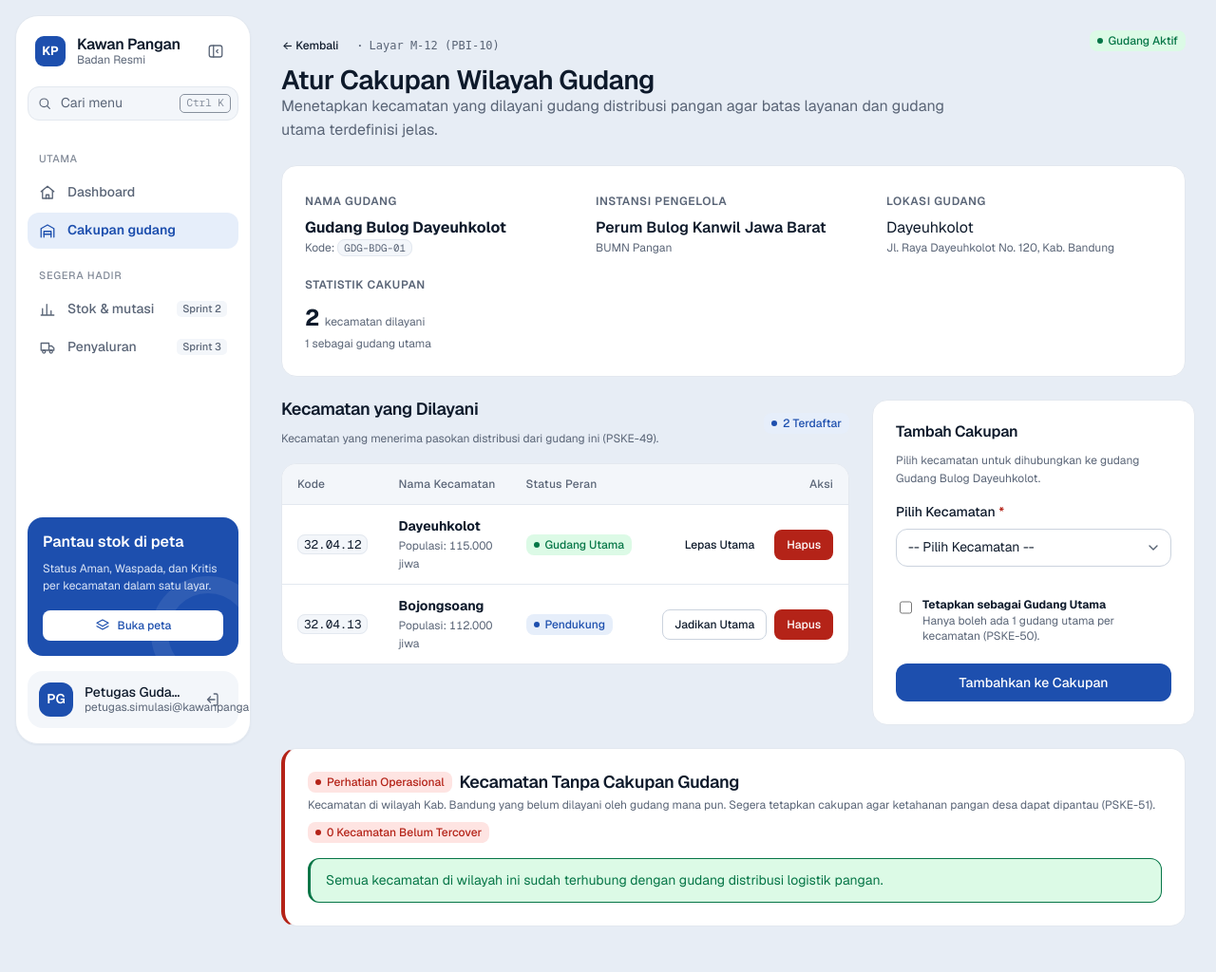
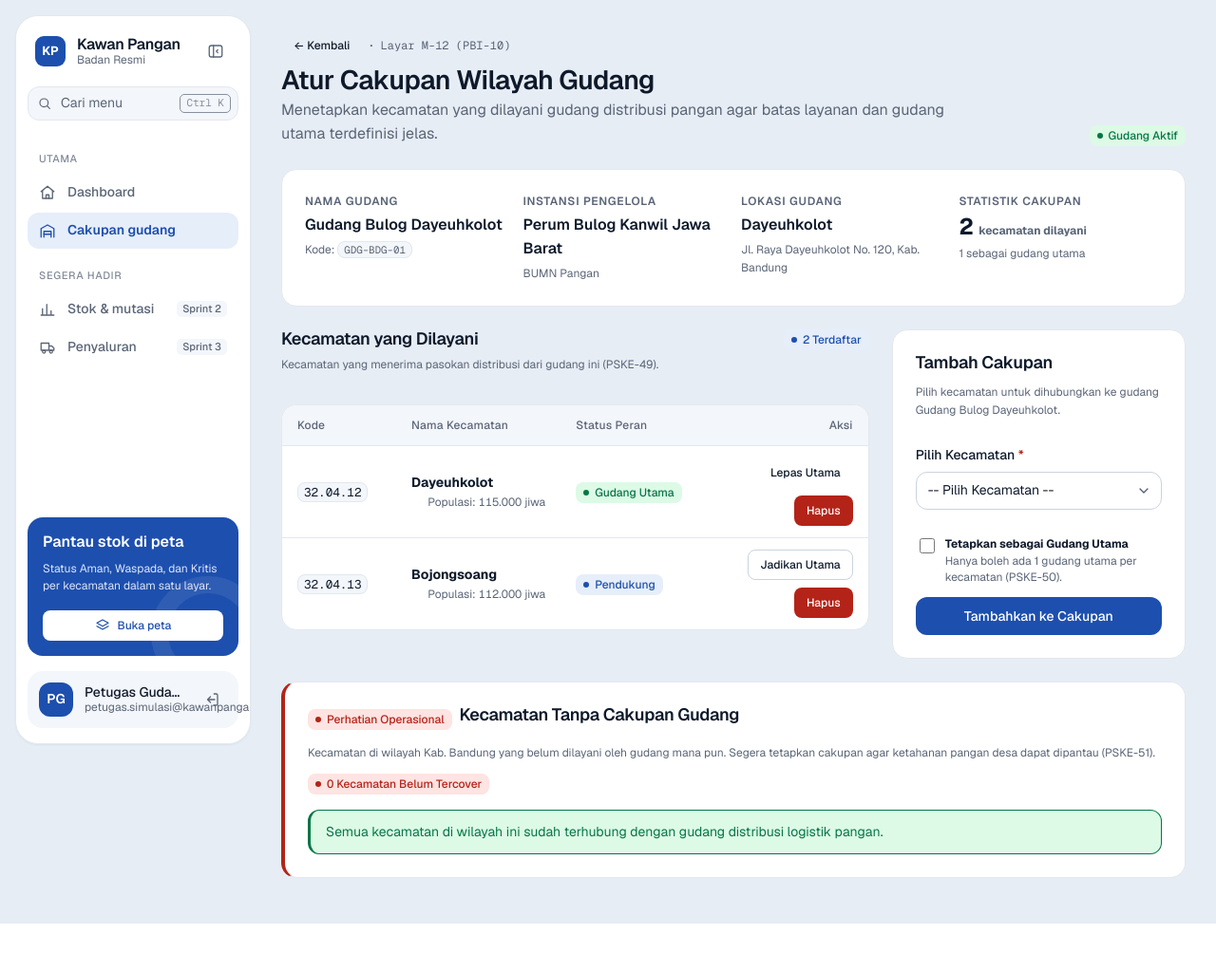
Before and after one commit to PPL-SI4809-KEL-E/kawan-pangan, a Laravel app: page /panel/instansi/gudang/1/cakupan in a window 1280 px wide. Shown: the whole page at 95% size. After the commit the page ends 973 px from the top, so only its background shows below. Run offline with Laravel 12, Linux system fonts and the light colour scheme; a user stored in the database is signed in; data comes from the database, SQL or seed files in the repository; style sheets or scripts are compiled from the project's sources.

Commit message:
PSKE-92 pindahkan inline style cakupan gudang dan manajemen akun ke class design system

```diff
--- a/design-system/components.css
+++ b/design-system/components.css
@@ -33,6 +33,10 @@ code { padding: 1px 6px; border-radius: var(--radius-sm); background: var(--colo
 
 .text-muted { color: var(--color-text-muted); }
 .text-subtle { color: var(--color-text-subtle); }
+.text-kritis { color: var(--color-kritis); }
+.text-sm { font-size: var(--font-size-sm); }
+.text-xs { font-size: var(--font-size-xs); }
+.text-italic { font-style: italic; }
 .num, .tabular { font-variant-numeric: tabular-nums; }
 .eyebrow { margin: 0 0 var(--space-2); font-size: var(--font-size-xs); font-weight: var(--font-weight-medium); letter-spacing: var(--tracking-wide); text-transform: uppercase; color: var(--color-text-subtle); }
 .sr-only { position: absolute; width: 1px; height: 1px; padding: 0; margin: -1px; overflow: hidden; clip: rect(0 0 0 0); white-space: nowrap; border: 0; }
@@ -72,6 +76,7 @@ code { padding: 1px 6px; border-radius: var(--radius-sm); background: var(--colo
 .btn-danger:hover { background: #8F1C13; }
 .btn-ghost { background: transparent; color: var(--color-text); }
 .btn-ghost:hover { background: var(--color-bg); }
+.btn-back { padding-left: 0; }
 .btn-sm { min-height: 32px; padding: var(--space-1) var(--space-3); font-size: var(--font-size-xs); border-radius: var(--radius-sm); }
 .btn-block { width: 100%; }
 .btn-icon { width: 40px; padding: 0; }
@@ -126,6 +131,14 @@ input[type="file"]::file-selector-button {
 .field.has-error .input, .field.has-error .select, .field.has-error .textarea { border-color: var(--color-kritis); }
 .field.has-error .input:focus, .field.has-error .select:focus, .field.has-error .textarea:focus { box-shadow: 0 0 0 3px var(--color-kritis-bg); }
 .check { display: inline-flex; align-items: center; gap: var(--space-2); font-size: var(--font-size-sm); cursor: pointer; }
+.check-stack { display: flex; align-items: flex-start; gap: var(--space-2); font-size: var(--font-size-xs); line-height: 1.45; cursor: pointer; }
+.check-stack input { margin-top: 2px; flex: none; cursor: pointer; }
+.radio-group { display: flex; flex-wrap: wrap; gap: var(--space-4); margin-top: var(--space-1); }
+.field-search { margin-bottom: var(--space-2); }
+.form-actions { margin-top: var(--space-4); }
+.tab-bar { display: flex; gap: var(--space-2); padding-bottom: var(--space-2); border-bottom: 1px solid var(--color-border); overflow-x: auto; }
+.search-bar { display: flex; flex-wrap: wrap; gap: var(--space-2); max-width: 450px; }
+.search-bar .input { flex: 1 1 220px; width: auto; }
 
 /* Kartu / panel putih */
 .card {
@@ -134,10 +147,32 @@ input[type="file"]::file-selector-button {
   border-radius: var(--radius-lg);
   padding: var(--space-6);
 }
+.card-accent-aman { border-top: 4px solid var(--color-aman); }
+.card-accent-kritis { border-top: 4px solid var(--color-kritis); }
+.card-accent-netral { border-top: 4px solid var(--color-netral-border); }
+.card-alert-kritis { border-left: 4px solid var(--color-kritis); }
 .card-title { margin: 0 0 var(--space-2); font-size: var(--font-size-lg); font-weight: var(--font-weight-semibold); letter-spacing: var(--tracking-tight); }
+.card-lead { margin: 0 0 var(--space-4); font-size: var(--font-size-sm); color: var(--color-text-muted); }
 .card-head { display: flex; flex-wrap: wrap; align-items: flex-start; justify-content: space-between; gap: var(--space-3); margin-bottom: var(--space-4); }
 .card-head p { margin: 0; }
 .card-footer { display: flex; flex-wrap: wrap; gap: var(--space-2); justify-content: flex-end; margin-top: var(--space-4); }
+
+/* Ringkasan metadata dan tabel rincian pasangan kunci-nilai */
+.meta-grid { display: grid; grid-template-columns: minmax(0, 1fr); gap: var(--space-4); }
+.meta-item { display: flex; flex-direction: column; gap: var(--space-1); min-width: 0; }
+.meta-label { font-size: var(--font-size-xs); font-weight: var(--font-weight-semibold); letter-spacing: var(--tracking-wide); text-transform: uppercase; color: var(--color-text-muted); }
+.meta-value { font-size: var(--font-size-md); font-weight: var(--font-weight-semibold); color: var(--color-text); }
+.meta-value-lg { font-size: var(--font-size-xl); font-weight: var(--font-weight-bold); font-variant-numeric: tabular-nums; line-height: 1.2; }
+.meta-sub { font-size: var(--font-size-xs); color: var(--color-text-muted); }
+
+.kv-table { width: 100%; border-collapse: collapse; font-size: var(--font-size-sm); }
+.kv-table th, .kv-table td { padding: var(--space-2) 0; text-align: left; vertical-align: top; border-bottom: 1px solid var(--color-border); }
+.kv-table tr:last-child th, .kv-table tr:last-child td { border-bottom: 0; }
+.kv-table th { width: 40%; padding-right: var(--space-3); font-weight: var(--font-weight-regular); color: var(--color-text-muted); }
+
+.file-box { display: flex; flex-direction: column; gap: var(--space-1); padding: var(--space-3); margin-bottom: var(--space-4); border-radius: var(--radius-md); background: var(--color-bg); border: 1px solid var(--color-border); }
+.file-box-name { display: inline-flex; align-items: center; gap: var(--space-2); font-size: var(--font-size-sm); font-weight: var(--font-weight-semibold); word-break: break-word; }
+.file-box-meta { font-size: var(--font-size-xs); color: var(--color-text-muted); font-variant-numeric: tabular-nums; }
 
 /* Angka ringkas */
 .stat-card { display: flex; flex-direction: column; gap: var(--space-1); }
@@ -180,6 +215,11 @@ input[type="file"]::file-selector-button {
 .table .actions { text-align: right; white-space: nowrap; }
 .table .actions > * + * { margin-left: var(--space-1); }
 .table form { display: inline; }
+.table-actions { display: inline-flex; flex-wrap: wrap; gap: var(--space-2); justify-content: flex-end; }
+.table-empty { text-align: center; padding: var(--space-6); color: var(--color-text-muted); }
+.col-kode { width: 120px; white-space: nowrap; }
+.col-status { width: 140px; white-space: nowrap; }
+.col-aksi { width: 180px; }
 
 /* Pesan: .alert + .alert-error / -success / -warning / -info */
 .alert {
--- a/design-system/layout.css
+++ b/design-system/layout.css
@@ -198,9 +198,13 @@
 
 /* Grid */
 .grid { display: grid; grid-template-columns: minmax(0, 1fr); gap: var(--space-4); }
+.grid-align-start { align-items: start; }
 .stack { display: flex; flex-direction: column; gap: var(--space-4); }
+.stack-sm { gap: var(--space-3); }
+.stack-md { gap: var(--space-6); }
 .stack-lg { gap: var(--space-8); }
 .cluster { display: flex; flex-wrap: wrap; align-items: center; gap: var(--space-2); }
+.breadcrumb-bar { display: flex; flex-wrap: wrap; align-items: center; gap: var(--space-2); margin-bottom: var(--space-1); }
 .section-head { display: flex; flex-wrap: wrap; align-items: baseline; justify-content: space-between; gap: var(--space-2); margin: 0 0 var(--space-3); }
 .section-head h2 { margin: 0; font-size: var(--font-size-md); }
 .section-head p { margin: 0; font-size: var(--font-size-sm); color: var(--color-text-muted); }
@@ -254,7 +258,7 @@
   .app-main { padding: var(--space-6) var(--space-6) var(--space-12); }
   .page-header { flex-direction: row; align-items: flex-end; justify-content: space-between; }
   .page-header h1 { font-size: 1.75rem; }
-  .grid-2, .grid-3, .grid-4 { grid-template-columns: repeat(2, minmax(0, 1fr)); }
+  .grid-2, .grid-3, .grid-4, .meta-grid { grid-template-columns: repeat(2, minmax(0, 1fr)); }
   .tile-grid { grid-template-columns: repeat(2, minmax(0, 1fr)); }
   .welcome-card { padding: var(--space-8); }
 }
@@ -273,8 +277,8 @@
   .sidebar-collapse { display: grid; }
   .app-main { margin-left: calc(var(--sidebar-width) + var(--shell-gap)); padding: var(--space-8) var(--space-8) var(--space-12); transition: margin-left 240ms var(--ease-out); }
   .grid-3 { grid-template-columns: repeat(3, minmax(0, 1fr)); }
-  .grid-4 { grid-template-columns: repeat(4, minmax(0, 1fr)); }
-  .grid-main-aside { grid-template-columns: minmax(0, 2fr) minmax(0, 1fr); }
+  .grid-4, .meta-grid { grid-template-columns: repeat(4, minmax(0, 1fr)); }
+  .grid-main-aside { grid-template-columns: minmax(0, 2fr) minmax(0, 1fr); gap: var(--space-6); }
   .tile-grid { grid-template-columns: repeat(3, minmax(0, 1fr)); }
 
   .app.is-collapsed .app-sidebar { width: var(--sidebar-width-collapsed); }
--- a/resources/views/gudang/cakupan.blade.php
+++ b/resources/views/gudang/cakupan.blade.php
@@ -10,21 +10,21 @@
 @section('title', 'Atur Cakupan Gudang · ' . $gudang->nama)
 
 @section('content')
-<div class="stack" style="gap: var(--space-6);">
+<div class="stack stack-md">
     {{-- Header Layar M-12 --}}
-    <div class="page-header" style="display: flex; justify-content: space-between; align-items: flex-start; flex-wrap: wrap; gap: var(--space-4);">
+    <div class="page-header">
         <div>
-            <div style="display: flex; align-items: center; gap: var(--space-2); margin-bottom: var(--space-1);">
-                <a href="{{ $backRoute }}" class="btn btn-ghost btn-sm" style="padding-left: 0;">← Kembali</a>
+            <div class="breadcrumb-bar">
+                <a href="{{ $backRoute }}" class="btn btn-ghost btn-sm btn-back">← Kembali</a>
                 <span class="text-muted">·</span>
-                <span class="text-muted" style="font-size: var(--font-size-xs); font-family: monospace;">Layar M-12 (PBI-10)</span>
+                <span class="text-muted text-xs mono">Layar M-12 (PBI-10)</span>
             </div>
             <h1>Atur Cakupan Wilayah Gudang</h1>
-            <p class="text-muted" style="margin: 0;">
+            <p>
                 Menetapkan kecamatan yang dilayani gudang distribusi pangan agar batas layanan dan gudang utama terdefinisi jelas.
             </p>
         </div>
-        <div style="display: flex; align-items: center; gap: var(--space-2);">
+        <div class="cluster">
             <span class="badge {{ $gudang->aktif ? 'badge-aman' : 'badge-netral' }}">
                 {{ $gudang->aktif ? 'Gudang Aktif' : 'Gudang Nonaktif' }}
             </span>
@@ -32,67 +32,67 @@
     </div>
 
     {{-- Kartu Ringkasan Informasi Gudang --}}
-    <div class="card" style="display: grid; grid-template-columns: repeat(auto-fit, minmax(220px, 1fr)); gap: var(--space-4); background: var(--color-surface);">
-        <div>
-            <span class="text-muted" style="font-size: var(--font-size-xs); text-transform: uppercase; letter-spacing: 0.05em; font-weight: var(--font-weight-semibold);">Nama Gudang</span>
-            <div style="font-size: var(--font-size-md); font-weight: var(--font-weight-bold); margin-top: var(--space-1);">{{ $gudang->nama }}</div>
-            <div class="text-muted" style="font-size: var(--font-size-xs);">Kode: <code>{{ $gudang->kode_gudang ?? 'GDG-' . str_pad($gudang->id, 3, '0', STR_PAD_LEFT) }}</code></div>
+    <div class="card meta-grid">
+        <div class="meta-item">
+            <span class="meta-label">Nama Gudang</span>
+            <div class="meta-value">{{ $gudang->nama }}</div>
+            <div class="meta-sub">Kode: <code class="num">{{ $gudang->kode_gudang ?? 'GDG-' . str_pad($gudang->id, 3, '0', STR_PAD_LEFT) }}</code></div>
         </div>
-        <div>
-            <span class="text-muted" style="font-size: var(--font-size-xs); text-transform: uppercase; letter-spacing: 0.05em; font-weight: var(--font-weight-semibold);">Instansi Pengelola</span>
-            <div style="font-size: var(--font-size-md); font-weight: var(--font-weight-semibold); margin-top: var(--space-1);">{{ $gudang->instansi->nama }}</div>
-            <div class="text-muted" style="font-size: var(--font-size-xs);">{{ $gudang->instansi->jenis ?? 'Badan Resmi Pemerintah' }}</div>
+        <div class="meta-item">
+            <span class="meta-label">Instansi Pengelola</span>
+            <div class="meta-value">{{ $gudang->instansi->nama }}</div>
+            <div class="meta-sub">{{ $gudang->instansi->jenis ?? 'Badan Resmi Pemerintah' }}</div>
         </div>
-        <div>
-            <span class="text-muted" style="font-size: var(--font-size-xs); text-transform: uppercase; letter-spacing: 0.05em; font-weight: var(--font-weight-semibold);">Lokasi Gudang</span>
-            <div style="font-size: var(--font-size-md); margin-top: var(--space-1);">{{ $gudang->wilayah ? $gudang->wilayah->nama : '-' }}</div>
-            <div class="text-muted" style="font-size: var(--font-size-xs);">{{ $gudang->alamat }}</div>
+        <div class="meta-item">
+            <span class="meta-label">Lokasi Gudang</span>
+            <div class="meta-value">{{ $gudang->wilayah ? $gudang->wilayah->nama : '-' }}</div>
+            <div class="meta-sub">{{ $gudang->alamat }}</div>
         </div>
-        <div>
-            <span class="text-muted" style="font-size: var(--font-size-xs); text-transform: uppercase; letter-spacing: 0.05em; font-weight: var(--font-weight-semibold);">Statistik Cakupan</span>
-            <div style="font-size: var(--font-size-xl); font-weight: var(--font-weight-bold); margin-top: var(--space-1); font-variant-numeric: tabular-nums;">
-                {{ $daftarCakupan->count() }} <span style="font-size: var(--font-size-xs); font-weight: normal; color: var(--color-text-muted);">kecamatan dilayani</span>
+        <div class="meta-item">
+            <span class="meta-label">Statistik Cakupan</span>
+            <div class="meta-value-lg">
+                {{ $daftarCakupan->count() }} <span class="meta-sub">kecamatan dilayani</span>
             </div>
-            <div style="font-size: var(--font-size-xs); color: var(--color-text-muted);">
+            <div class="meta-sub">
                 {{ $daftarCakupan->where('is_utama', true)->count() }} sebagai gudang utama
             </div>
         </div>
     </div>
 
     {{-- Grid Dua Kolom: Daftar Cakupan Saat Ini & Form Tambah Cakupan --}}
-    <div style="display: grid; grid-template-columns: 1fr 340px; gap: var(--space-6); align-items: start;">
+    <div class="grid grid-main-aside grid-align-start">
         {{-- Kolom Kiri: Tabel Kecamatan yang Dilayani --}}
-        <div class="stack" style="gap: var(--space-4);">
-            <div style="display: flex; justify-content: space-between; align-items: center;">
+        <div class="stack">
+            <div class="card-head">
                 <div>
-                    <h2>Kecamatan yang Dilayani</h2>
-                    <p class="text-muted" style="font-size: var(--font-size-xs); margin: 0;">
+                    <h2 class="card-title">Kecamatan yang Dilayani</h2>
+                    <p class="text-muted text-xs">
                         Kecamatan yang menerima pasokan distribusi dari gudang ini (PSKE-49).
                     </p>
                 </div>
-                <span class="badge badge-info">{{ $daftarCakupan->count() }} Terdaftar</span>
+                <span class="badge badge-info num">{{ $daftarCakupan->count() }} Terdaftar</span>
             </div>
 
             <div class="table-wrap" tabindex="0" role="region" aria-label="Daftar cakupan kecamatan">
                 <table class="table">
                     <thead>
                         <tr>
-                            <th scope="col" style="width: 120px;">Kode</th>
+                            <th scope="col" class="col-kode">Kode</th>
                             <th scope="col">Nama Kecamatan</th>
-                            <th scope="col" style="width: 140px;">Status Peran</th>
-                            <th scope="col" style="width: 160px; text-align: right;">Aksi</th>
+                            <th scope="col" class="col-status">Status Peran</th>
+                            <th scope="col" class="actions col-aksi">Aksi</th>
                         </tr>
                     </thead>
                     <tbody>
                         @forelse ($daftarCakupan as $cakupan)
                             <tr>
                                 <td>
-                                    <code style="font-variant-numeric: tabular-nums;">{{ $cakupan->kode_kecamatan }}</code>
+                                    <code class="num">{{ $cakupan->kode_kecamatan }}</code>
                                 </td>
                                 <td>
                                     <strong>{{ $cakupan->kecamatan->nama ?? $cakupan->kode_kecamatan }}</strong>
                                     @if ($cakupan->kecamatan && $cakupan->kecamatan->jumlah_penduduk)
-                                        <div class="text-muted" style="font-size: var(--font-size-xs); font-variant-numeric: tabular-nums;">
+                                        <div class="text-muted text-xs num">
                                             Populasi: {{ number_format($cakupan->kecamatan->jumlah_penduduk, 0, ',', '.') }} jiwa
                                         </div>
                                     @endif
@@ -108,8 +108,8 @@
                                         </span>
                                     @endif
                                 </td>
-                                <td style="text-align: right;">
-                                    <div style="display: inline-flex; gap: var(--space-2); justify-content: flex-end;">
+                                <td class="actions">
+                                    <div class="table-actions">
                                         {{-- Toggle Status Gudang Utama (PSKE-50) --}}
                                         <form method="POST" action="{{ route($routePrefix . '.toggle-utama', [$gudang, $cakupan]) }}">
                                             @csrf
@@ -138,7 +138,7 @@
                             </tr>
                         @empty
                             <tr>
-                                <td colspan="4" style="text-align: center; padding: var(--space-6); color: var(--color-text-muted);">
+                                <td colspan="4" class="table-empty">
                                     Belum ada kecamatan yang ditugaskan ke gudang ini. Tambahkan melalui form di samping.
                                 </td>
                             </tr>
@@ -149,15 +149,15 @@
         </div>
 
         {{-- Kolom Kanan: Form Tambah Cakupan Kecamatan --}}
-        <div class="card stack" style="gap: var(--space-4);">
+        <div class="card stack">
             <div>
-                <h3>Tambah Cakupan</h3>
-                <p class="text-muted" style="font-size: var(--font-size-xs); margin: 0;">
+                <h3 class="card-title">Tambah Cakupan</h3>
+                <p class="text-muted text-xs">
                     Pilih kecamatan untuk dihubungkan ke gudang {{ $gudang->nama }}.
                 </p>
             </div>
 
-            <form method="POST" action="{{ route($routePrefix . '.store', $gudang) }}" class="stack" style="gap: var(--space-3);">
+            <form method="POST" action="{{ route($routePrefix . '.store', $gudang) }}" class="stack stack-sm">
                 @csrf
                 <div class="field @error('kode_kecamatan') has-error @enderror">
                     <label for="kode_kecamatan">Pilih Kecamatan <span class="required">*</span></label>
@@ -174,20 +174,20 @@
                     @enderror
                 </div>
 
-                <div style="display: flex; align-items: flex-start; gap: var(--space-2); margin-top: var(--space-1);">
-                    <input type="checkbox" id="is_utama" name="is_utama" value="1" @checked(old('is_utama')) style="margin-top: 3px; cursor: pointer;">
-                    <label for="is_utama" style="font-size: var(--font-size-xs); line-height: 1.4; cursor: pointer;">
+                <label class="check-stack" for="is_utama">
+                    <input type="checkbox" id="is_utama" name="is_utama" value="1" @checked(old('is_utama'))>
+                    <span>
                         <strong>Tetapkan sebagai Gudang Utama</strong><br>
                         <span class="text-muted">Hanya boleh ada 1 gudang utama per kecamatan (PSKE-50).</span>
-                    </label>
-                </div>
+                    </span>
+                </label>
                 @error('is_utama')
-                    <div class="alert alert-error" style="font-size: var(--font-size-xs); padding: var(--space-2);">
+                    <div class="alert alert-error text-xs">
                         {{ $message }}
                     </div>
                 @enderror
 
-                <button type="submit" class="btn btn-primary btn-block" style="margin-top: var(--space-2);">
+                <button type="submit" class="btn btn-primary btn-block">
                     Tambahkan ke Cakupan
                 </button>
             </form>
@@ -195,18 +195,18 @@
     </div>
 
     {{-- PSKE-51: Penanda Kecamatan Tanpa Cakupan --}}
-    <div class="card stack" style="gap: var(--space-4); border-left: 4px solid var(--color-kritis);">
-        <div style="display: flex; justify-content: space-between; align-items: flex-start; flex-wrap: wrap; gap: var(--space-2);">
-            <div>
-                <div style="display: flex; align-items: center; gap: var(--space-2);">
+    <div class="card card-alert-kritis">
+        <div class="card-head">
+            <div class="stack stack-sm">
+                <div class="cluster">
                     <span class="badge badge-kritis">Perhatian Operasional</span>
-                    <h2 style="margin: 0; font-size: var(--font-size-lg);">Kecamatan Tanpa Cakupan Gudang</h2>
+                    <h2 class="card-title">Kecamatan Tanpa Cakupan Gudang</h2>
                 </div>
-                <p class="text-muted" style="font-size: var(--font-size-xs); margin-top: var(--space-1); margin-bottom: 0;">
+                <p class="text-muted text-xs">
                     Kecamatan di wilayah {{ $wilayahKabupaten ? $wilayahKabupaten->nama : 'operasional' }} yang belum dilayani oleh gudang mana pun. Segera tetapkan cakupan agar ketahanan pangan desa dapat dipantau (PSKE-51).
                 </p>
             </div>
-            <span class="badge badge-kritis" style="font-variant-numeric: tabular-nums;">
+            <span class="badge badge-kritis num">
                 {{ $kecamatanTanpaCakupan->count() }} Kecamatan Belum Tercover
             </span>
         </div>
@@ -216,20 +216,20 @@
                 <table class="table">
                     <thead>
                         <tr>
-                            <th scope="col" style="width: 120px;">Kode</th>
+                            <th scope="col" class="col-kode">Kode</th>
                             <th scope="col">Nama Kecamatan</th>
                             <th scope="col">Status Cakupan</th>
-                            <th scope="col" style="width: 180px; text-align: right;">Aksi Cepat</th>
+                            <th scope="col" class="actions col-aksi">Aksi Cepat</th>
                         </tr>
                     </thead>
                     <tbody>
                         @foreach ($kecamatanTanpaCakupan as $kecTanpa)
                             <tr>
-                                <td><code style="font-variant-numeric: tabular-nums;">{{ $kecTanpa->kode }}</code></td>
+                                <td><code class="num">{{ $kecTanpa->kode }}</code></td>
                                 <td>
                                     <strong>{{ $kecTanpa->nama }}</strong>
                                     @if ($kecTanpa->jumlah_penduduk)
-                                        <span class="text-muted" style="font-size: var(--font-size-xs); margin-left: var(--space-2); font-variant-numeric: tabular-nums;">
+                                        <span class="text-muted text-xs num">
                                             ({{ number_format($kecTanpa->jumlah_penduduk, 0, ',', '.') }} jiwa)
                                         </span>
                                     @endif
@@ -239,8 +239,8 @@
                                         Tanpa Cakupan
                                     </span>
                                 </td>
-                                <td style="text-align: right;">
-                                    <form method="POST" action="{{ route($routePrefix . '.store', $gudang) }}" style="display: inline;">
+                                <td class="actions">
+                                    <form method="POST" action="{{ route($routePrefix . '.store', $gudang) }}">
                                         @csrf
                                         <input type="hidden" name="kode_kecamatan" value="{{ $kecTanpa->kode }}">
                                         <input type="hidden" name="is_utama" value="1">
@@ -255,7 +255,7 @@
                 </table>
             </div>
         @else
-            <div class="alert alert-success" style="margin: 0;">
+            <div class="alert alert-success">
                 Semua kecamatan di wilayah ini sudah terhubung dengan gudang distribusi logistik pangan.
             </div>
         @endif
```
Also changed, not shown: resources/views/admin/akun/index.blade.php (+31 -30 lines), resources/views/admin/akun/show.blade.php (+54 -49 lines).
